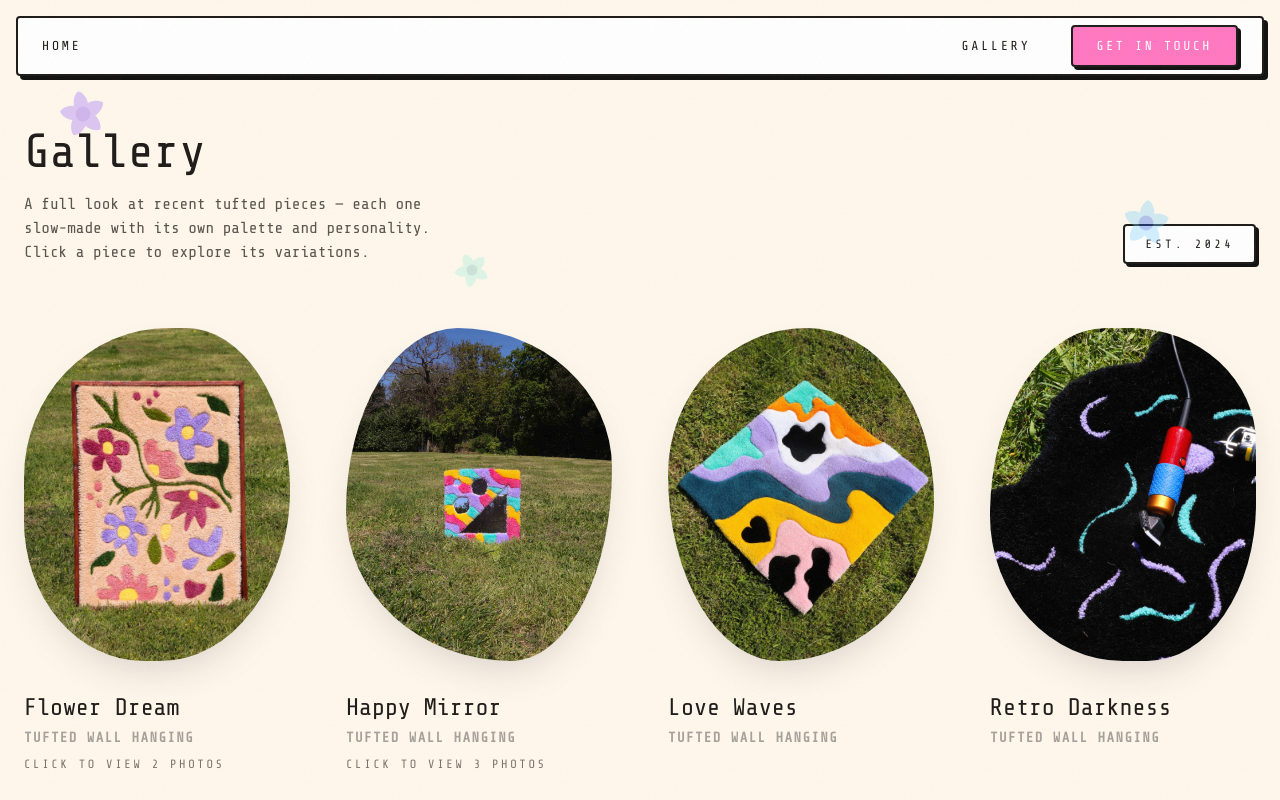
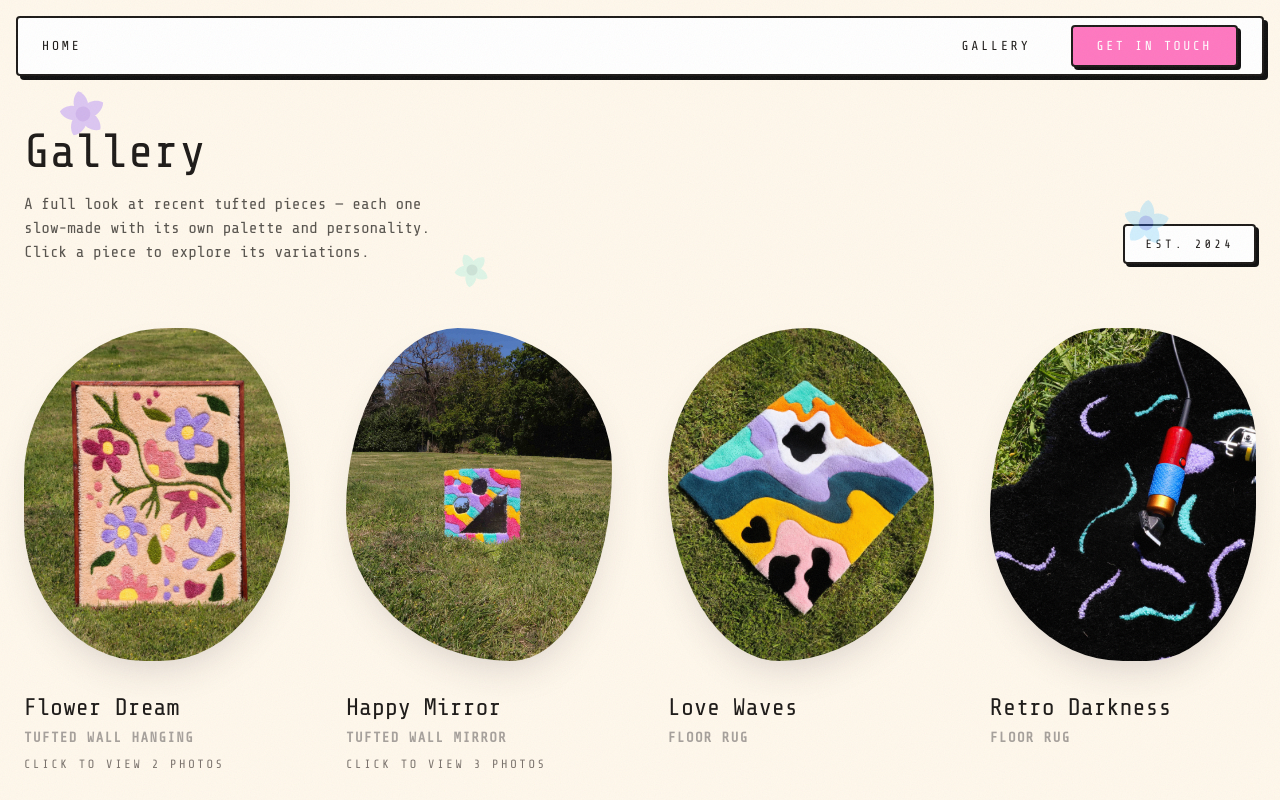
Before and after one commit to pinesines/pines-makes-website, a React (Vite) app: page /gallery in a window 1280 px wide. Shown: the top 800 px of the page. Built offline with nearby package versions, Linux system fonts and the light colour scheme; a web font is replaced by a local one.

Commit message:
2026-08-15T17:13:08Z

```diff
--- a/src/App.tsx
+++ b/src/App.tsx
@@ -246,9 +246,9 @@ const Hero = () => {
         transition={{ duration: 0.75, ease: [0.22, 1, 0.36, 1] }}
         className="relative z-[1] mb-10 flex justify-center px-4 md:mb-16"
       >
-        <h1 className="w-full max-w-[14rem] sm:max-w-[16rem] md:max-w-[18rem] lg:max-w-[20rem]">
+        <h1 className="w-full max-w-[16rem] sm:max-w-[18rem] md:max-w-[20rem] lg:max-w-[22rem]">
           <img
-            src={`${STATIC_BASE}pinesmakes-logo.png`}
+            src={`${STATIC_BASE}${encodeURIComponent('transparent logo.png')}`}
             alt="Pines Makes — Tufted Art"
             className="h-auto w-full object-contain"
             width={1024}
--- a/src/GalleryPage.tsx
+++ b/src/GalleryPage.tsx
@@ -1,5 +1,5 @@
-import { useState } from 'react';
-import { AnimatePresence, motion } from 'motion/react';
+import { useLayoutEffect, useState } from 'react';
+import { motion } from 'motion/react';
 import { X } from 'lucide-react';
 import { ScatteredLittleFlowers } from './decorations';
 
@@ -13,6 +13,9 @@ function publicAsset(filename: string) {
 type GalleryItem = {
   id: number;
   title: string;
+  subtitle: string;
+  dimensions?: string;
+  material?: string;
   accent: string;
   blob: string;
   images: string[];
@@ -22,6 +25,9 @@ const galleryPageItems: GalleryItem[] = [
   {
     id: 1,
     title: 'Flower Dream',
+    subtitle: 'Tufted Wall Hanging',
+    dimensions: '71cm × 51cm',
+    material: 'Acrylic and wool blend',
     accent: 'ring-tuft-yellow/60',
     blob: 'blob-squish-1',
     images: ['Flower Dream 1.jpg', 'Flower Dream detail.jpg'],
@@ -29,6 +35,7 @@ const galleryPageItems: GalleryItem[] = [
   {
     id: 2,
     title: 'Happy Mirror',
+    subtitle: 'Tufted Wall Mirror',
     accent: 'ring-tuft-magenta/50',
     blob: 'blob-squish-2',
     images: ['Happy mirror.jpg', 'Happy mirror 2.jpg', 'Happy mirror detail.jpg'],
@@ -36,6 +43,7 @@ const galleryPageItems: GalleryItem[] = [
   {
     id: 3,
     title: 'Love Waves',
+    subtitle: 'Floor Rug',
     accent: 'ring-tuft-orange/50',
     blob: 'blob-squish-3',
     images: ['Love waves 1.jpg'],
@@ -43,6 +51,7 @@ const galleryPageItems: GalleryItem[] = [
   {
     id: 4,
     title: 'Retro Darkness',
+    subtitle: 'Floor Rug',
     accent: 'ring-tuft-teal/50',
     blob: 'blob-squish-4',
     images: ['Retro darkness.jpg'],
@@ -50,6 +59,7 @@ const galleryPageItems: GalleryItem[] = [
   {
     id: 5,
     title: 'Retro Bicolor',
+    subtitle: 'Tufted Flower Vase',
     accent: 'ring-tuft-lime/50',
     blob: 'blob-squish-1',
     images: ['Retro bicolor 1.jpg'],
@@ -57,6 +67,7 @@ const galleryPageItems: GalleryItem[] = [
   {
     id: 6,
     title: 'Retro Tricolor',
+    subtitle: 'Tufted Flower Vase',
     accent: 'ring-tuft-lilac/50',
     blob: 'blob-squish-2',
     images: ['Retro tricolor.jpg', 'Retro waves tricolor.jpg', 'Retro waves combo.jpg'],
@@ -64,6 +75,7 @@ const galleryPageItems: GalleryItem[] = [
   {
     id: 7,
     title: 'Small Retro',
+    subtitle: 'Tufted Flower Vase',
     accent: 'ring-tuft-coral/50',
     blob: 'blob-squish-3',
     images: ['Small retro.jpg'],
@@ -103,53 +115,101 @@ function GalleryCardBody({
   const coverImage = item.images[0];
   const displayedImage = item.images[isSelected ? activeImageIndex : 0] ?? coverImage;
   const hasVariations = item.images.length > 1;
+  const hasDetails = Boolean(item.dimensions || item.material);
+
+  if (!isSelected) {
+    return (
+      <div>
+        <button
+          type="button"
+          aria-expanded={false}
+          onClick={() => onSelect(item.id)}
+          className="group w-full cursor-pointer text-left focus-visible:outline-none focus-visible:ring-2 focus-visible:ring-tuft-teal focus-visible:ring-offset-2"
+        >
+          <div
+            className={`blob-inflate relative mb-6 aspect-[4/5] overflow-hidden ring-4 ${item.blob} ${item.accent} transition-shadow duration-200 group-hover:shadow-[0_20px_44px_-18px_rgb(45_30_50_0.22)]`}
+          >
+            <img
+              src={publicAsset(displayedImage)}
+              alt={item.title}
+              className="h-full w-full object-cover"
+            />
+          </div>
+        </button>
+
+        <div>
+          <h2 className="mb-1 font-sans text-2xl text-stone-900">{item.title}</h2>
+          <p className="font-sans text-sm font-semibold uppercase tracking-widest text-stone-400">
+            {item.subtitle}
+          </p>
+          {hasVariations && (
+            <p className="mt-2 font-sans text-xs uppercase tracking-[0.22em] text-stone-500">
+              Click to view {item.images.length} photos
+            </p>
+          )}
+        </div>
+      </div>
+    );
+  }
 
   return (
-    <div className={isSelected ? 'mx-auto max-w-4xl' : undefined}>
+    <div className="mx-auto w-full max-w-5xl">
+      <div className="grid items-start gap-10 md:grid-cols-2 md:gap-12 lg:gap-16">
         <button
           type="button"
-          aria-expanded={isSelected}
+          aria-expanded
           onClick={() => onSelect(item.id)}
-          className={`group w-full cursor-pointer text-left ${isSelected ? '' : 'focus-visible:outline-none focus-visible:ring-2 focus-visible:ring-tuft-teal focus-visible:ring-offset-2'}`}
+          className="group w-full cursor-pointer text-left"
         >
-          <motion.div
-            layout
-            className={`blob-inflate relative mb-6 overflow-hidden ring-4 ${item.blob} ${item.accent} transition-[transform,box-shadow] duration-300 ease-out ${
-              isSelected
-                ? 'mx-auto aspect-[4/5] w-full max-w-lg shadow-[0_28px_60px_-20px_rgb(45_30_50_0.28)]'
-                : 'aspect-[4/5] group-hover:scale-[1.04] group-hover:shadow-[0_24px_52px_-18px_rgb(45_30_50_0.26)]'
-            }`}
+          <div
+            className={`blob-inflate relative aspect-[4/5] w-full max-w-lg overflow-hidden ring-4 ${item.blob} ${item.accent} shadow-[0_28px_60px_-20px_rgb(45_30_50_0.28)] transition-shadow duration-200 md:max-w-none`}
           >
-            <motion.img
-              key={displayedImage}
+            <img
               src={publicAsset(displayedImage)}
               alt={item.title}
-              initial={{ opacity: 0.85 }}
-              animate={{ opacity: 1 }}
-              transition={{ duration: 0.25 }}
               className="h-full w-full object-cover"
             />
-            {isSelected && (
             <span className="absolute right-3 top-3 rounded-sm border-2 border-stone-900 bg-white/90 p-1.5 text-stone-900 shadow-[2px_2px_0_0_#0f0f0f]">
               <X size={16} strokeWidth={2.5} aria-hidden />
             </span>
-            )}
-          </motion.div>
+          </div>
         </button>
 
-        <AnimatePresence initial={false}>
-          {isSelected && hasVariations && (
-            <motion.div
-              initial={{ opacity: 0, height: 0 }}
-              animate={{ opacity: 1, height: 'auto' }}
-              exit={{ opacity: 0, height: 0 }}
-              transition={{ duration: 0.35, ease: [0.22, 1, 0.36, 1] }}
-              className="overflow-hidden"
-            >
-              <p className="mb-4 font-sans text-xs font-bold uppercase tracking-[0.28em] text-stone-500">
+        <div className="text-left md:pt-6">
+          <h2 className="mb-2 font-sans text-3xl text-stone-900 md:text-4xl">{item.title}</h2>
+          <p className="mb-8 font-sans text-sm font-semibold uppercase tracking-widest text-stone-400">
+            {item.subtitle}
+          </p>
+
+          {hasDetails && (
+            <dl className="space-y-5 font-sans">
+              {item.dimensions && (
+                <div>
+                  <dt className="mb-1 text-xs font-bold uppercase tracking-[0.28em] text-stone-500">
+                    Dimensions
+                  </dt>
+                  <dd className="text-lg text-stone-800">{item.dimensions}</dd>
+                </div>
+              )}
+              {item.material && (
+                <div>
+                  <dt className="mb-1 text-xs font-bold uppercase tracking-[0.28em] text-stone-500">
+                    Material
+                  </dt>
+                  <dd className="text-lg leading-relaxed text-stone-800">{item.material}</dd>
+                </div>
+              )}
+            </dl>
+          )}
+        </div>
+      </div>
+
+      {hasVariations && (
+        <div className="mt-10 w-full">
+          <p className="mb-4 text-center font-sans text-xs font-bold uppercase tracking-[0.28em] text-stone-500 md:text-left">
             Variations
           </p>
-              <div className="mb-8 flex flex-wrap justify-center gap-4 sm:justify-start">
+          <div className="mb-8 flex flex-wrap justify-center gap-4 md:justify-start">
               {item.images.map((file, imageIndex) => {
                 const isActive = imageIndex === activeImageIndex;
                 return (
@@ -165,10 +225,10 @@ function GalleryCardBody({
                     className="cursor-pointer text-left focus-visible:outline-none focus-visible:ring-2 focus-visible:ring-tuft-teal focus-visible:ring-offset-2"
                   >
                     <div
-                        className={`blob-inflate blob-squish-1 relative aspect-[4/5] w-24 overflow-hidden ring-4 transition-[transform,box-shadow] duration-300 sm:w-28 ${
+                      className={`blob-inflate blob-squish-1 relative aspect-[4/5] w-24 overflow-hidden ring-4 transition-shadow duration-200 sm:w-28 ${
                         isActive
-                            ? `${item.accent} scale-[1.03] shadow-[0_16px_36px_-14px_rgb(45_30_50_0.28)]`
-                            : 'ring-stone-200 hover:scale-[1.04] hover:ring-stone-300'
+                          ? `${item.accent} shadow-[0_16px_36px_-14px_rgb(45_30_50_0.28)]`
+                          : 'ring-stone-200 hover:ring-stone-300'
                       }`}
                     >
                       <img
@@ -188,21 +248,8 @@ function GalleryCardBody({
                 );
               })}
             </div>
-            </motion.div>
+          </div>
         )}
-        </AnimatePresence>
-
-        <div className={isSelected ? 'text-center sm:text-left' : undefined}>
-          <h2 className="mb-1 font-sans text-2xl text-stone-900">{item.title}</h2>
-          <p className="font-sans text-sm font-semibold uppercase tracking-widest text-stone-400">
-            Tufted Wall Hanging
-          </p>
-          {!isSelected && hasVariations && (
-            <p className="mt-2 font-sans text-xs uppercase tracking-[0.22em] text-stone-500">
-              Click to view {item.images.length} photos
-            </p>
-          )}
-        </div>
     </div>
   );
 }
@@ -210,6 +257,30 @@ function GalleryCardBody({
 export function GalleryPage() {
   const [selectedId, setSelectedId] = useState<number | null>(null);
   const [activeImageIndex, setActiveImageIndex] = useState(0);
+
+  useLayoutEffect(() => {
+    if (selectedId === null) return;
+
+    let cancelled = false;
+
+    const scrollToSelected = () => {
+      if (cancelled) return;
+      document.getElementById(`gallery-item-${selectedId}`)?.scrollIntoView({
+        behavior: 'smooth',
+        block: 'start',
+      });
+    };
+
+    scrollToSelected();
+    const raf = requestAnimationFrame(scrollToSelected);
+    const timer = window.setTimeout(scrollToSelected, 150);
+
+    return () => {
+      cancelled = true;
+      cancelAnimationFrame(raf);
+      clearTimeout(timer);
+    };
+  }, [selectedId]);
 
   const handleSelect = (id: number) => {
     if (selectedId === id) {
@@ -242,19 +313,19 @@ export function GalleryPage() {
               </div>
             </div>
 
-            <motion.div layout className="grid grid-cols-1 gap-14 sm:grid-cols-2 lg:grid-cols-3 xl:grid-cols-4">
+            <div className="grid grid-cols-1 gap-14 sm:grid-cols-2 lg:grid-cols-3 xl:grid-cols-4">
               {galleryPageItems.map((item, i) => {
                 const isSelected = selectedId === item.id;
 
                 return (
                   <motion.article
                     key={item.id}
-                    layout
-                    initial={{ opacity: 0, y: 28 }}
+                    id={`gallery-item-${item.id}`}
+                    initial={{ opacity: 0, y: 12 }}
                     whileInView={{ opacity: 1, y: 0 }}
                     viewport={{ once: true }}
-                    transition={{ delay: i * 0.06, duration: 0.6, ease: [0.22, 1, 0.36, 1] }}
-                    className={isSelected ? 'col-span-full' : undefined}
+                    transition={{ delay: i * 0.04, duration: 0.4, ease: [0.22, 1, 0.36, 1] }}
+                    className={`scroll-mt-28 ${isSelected ? 'col-span-full flex justify-center' : ''}`}
                   >
                     <GalleryCardBody
                       item={item}
@@ -266,7 +337,7 @@ export function GalleryPage() {
                   </motion.article>
                 );
               })}
-            </motion.div>
+            </div>
           </div>
         </div>
       </section>
```
Also changed, not shown: public/transparent logo.png (added), 7 other files (tests, documents, lock files or other folders). Lines whose indentation alone changed are shown as unchanged.
